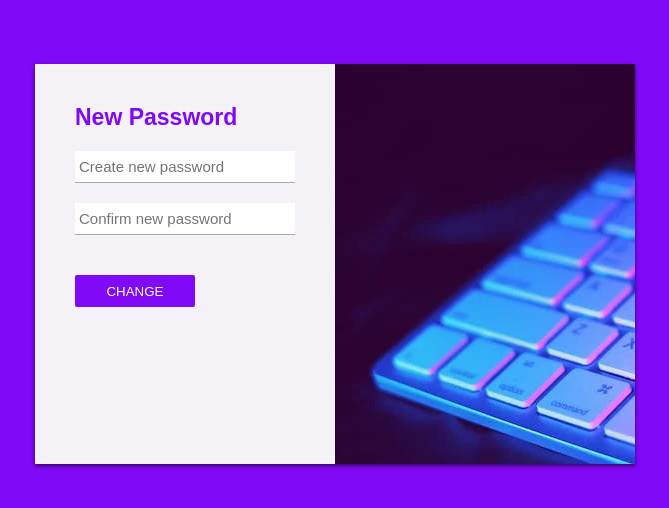
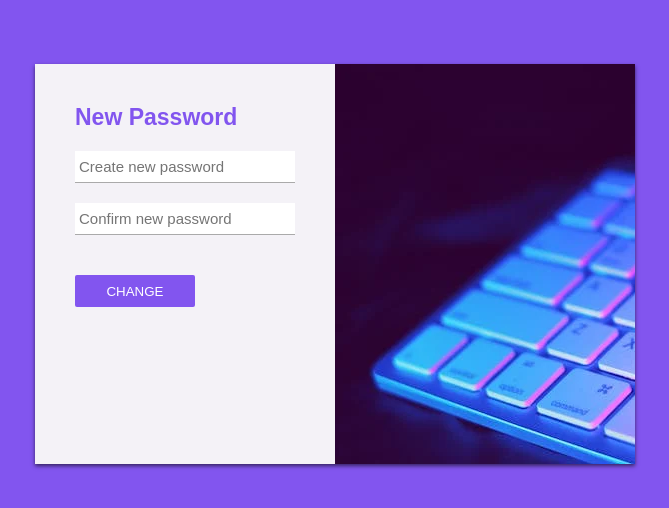
Before and after one commit to katarinazeml/aid_it4, a plain HTML site: page index.html in a window 1280 px wide. Shown: the whole page, without its empty margins (305-974 px from the left). Drawn offline with Linux system fonts and the light colour scheme.

Commit message:
Update style4.css

```diff
--- a/style4.css
+++ b/style4.css
@@ -2,11 +2,11 @@
     font-family: "poppins", sans-serif;
 }
 body{
-    background: #8009f8;
+    background: #8255ef;
     margin: 0;
     padding: 0;
     font-size: 16px;
-    color:#8009f8;
+    color:#8255ef;
     font-weight: 300;
 }
 #login-box{
@@ -33,7 +33,7 @@ h1{
 }
 div a{
     font-weight: 100;
-    color: #8009f8;
+    color: #8255ef;
     font-size: 15px;
     text-align: center;
     top: -20px;
@@ -59,7 +59,7 @@ input[type="submit"]
     margin-bottom: 28px;
     width: 120px;
     height: 32px;
-    background: #8009f8;
+    background: #8255ef;
     border: none;
     border-radius: 2px;
     color: #fff;
```
